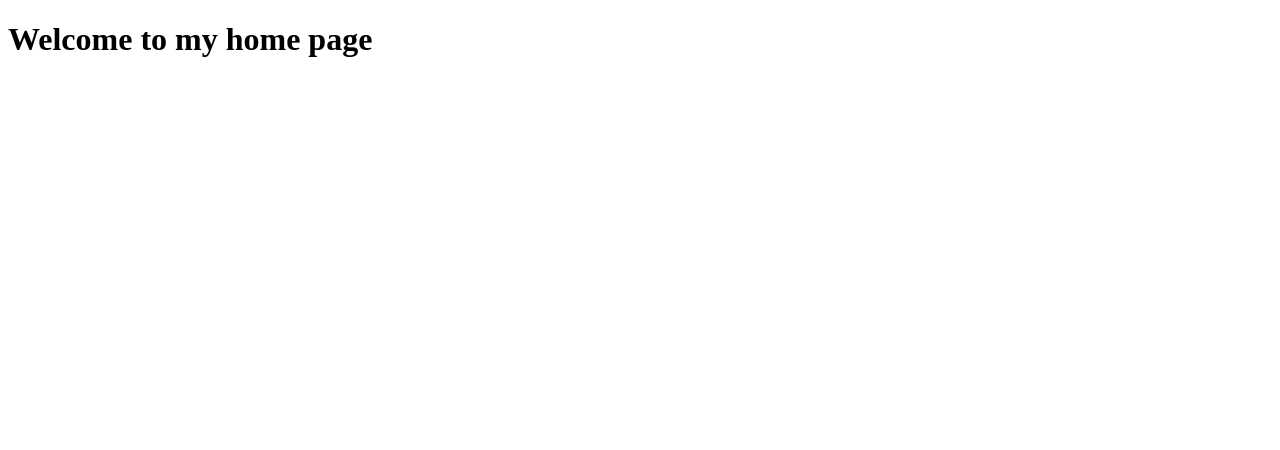
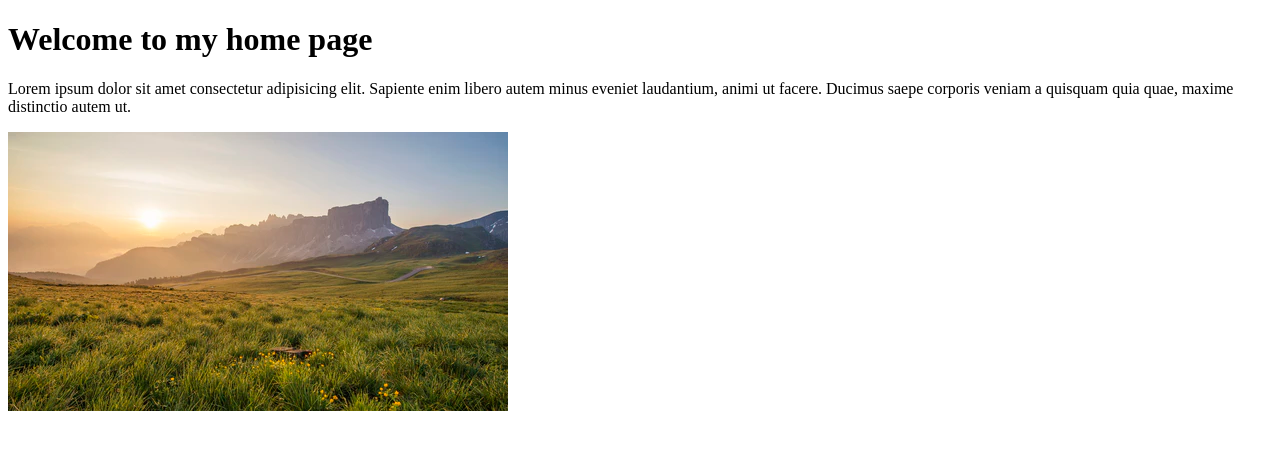
Before and after one commit to feu-tester/deployment-example, a plain HTML site: page index.html in a window 1280 px wide. Drawn offline with Linux system fonts and the light colour scheme.

Commit message:
Added text and image to home page

```diff
--- a/index.html
+++ b/index.html
@@ -8,5 +8,7 @@
   </head>
   <body>
     <h1>Welcome to my home page</h1>
+    <p>Lorem ipsum dolor sit amet consectetur adipisicing elit. Sapiente enim libero autem minus eveniet laudantium, animi ut facere. Ducimus saepe corporis veniam a quisquam quia quae, maxime distinctio autem ut.</p>
+    <img src="images/photo-1434725039720-aaad6dd32dfe.webp" alt="Mountains at sunset" />
   </body>
 </html>
```
Also changed, not shown: images/photo-1434725039720-aaad6dd32dfe.webp (added).
